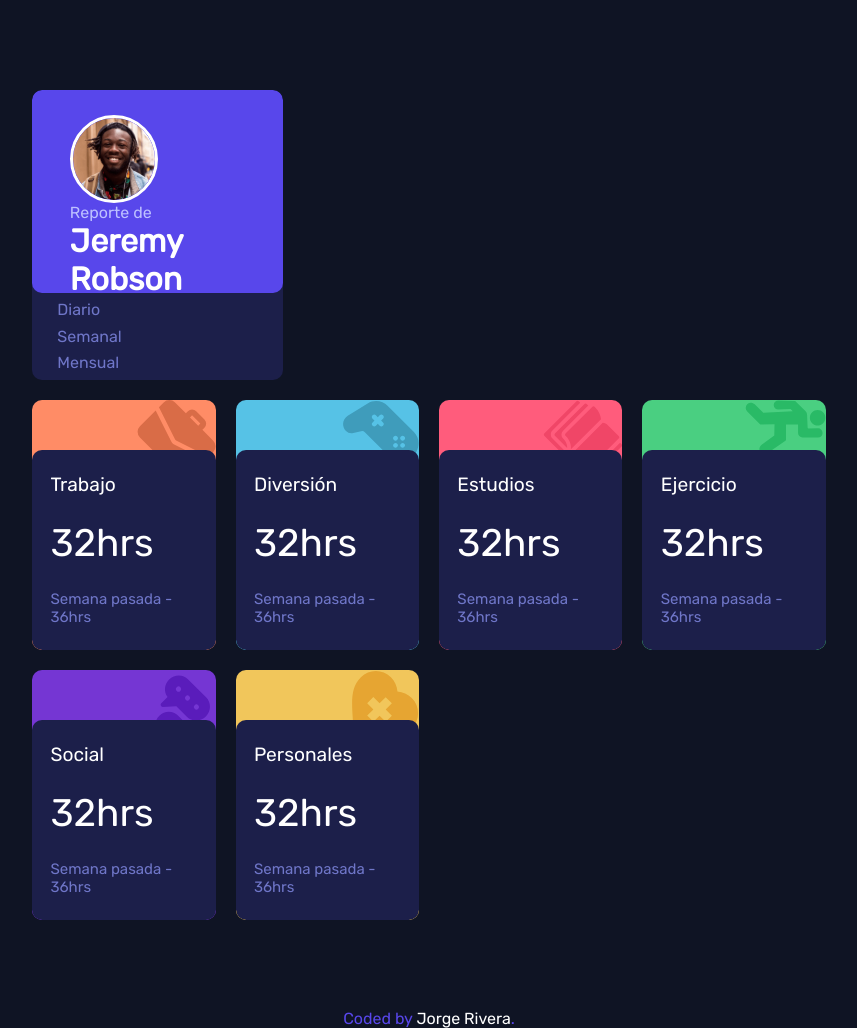
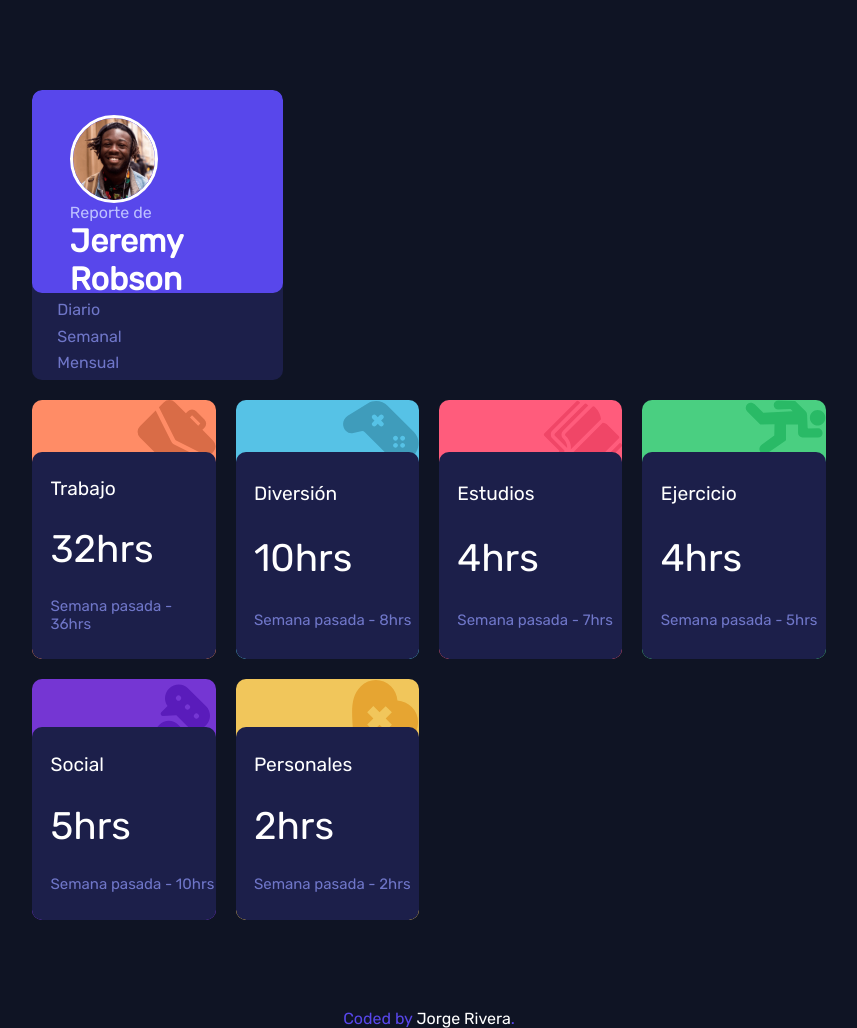
Before and after one commit to JorgeR-Code/time-tracking, a plain HTML site: page index.html in a window 1280 px wide. Shown: the whole page, without its empty margins (211-1068 px from the left). Drawn offline with nearby package versions, Linux system fonts and the light colour scheme.

Commit message:
changed the first values

```diff
--- a/index.html
+++ b/index.html
@@ -49,10 +49,10 @@
             <i></i>
           </div>
           <div class="midDes">
-            <p id="pCurrent">32hrs</p>
+            <p id="pCurrent">10hrs</p>
           </div>
           <div class="botDes">
-            <p id="pPrevious">Semana pasada - 36hrs</p>
+            <p id="pPrevious">Semana pasada - 8hrs</p>
           </div>
         </div>
       </div>
@@ -63,10 +63,10 @@
             <i></i>
           </div>
           <div class="midDes">
-            <p id="sCurrent">32hrs</p>
+            <p id="sCurrent">4hrs</p>
           </div>
           <div class="botDes">
-            <p id="sPrevious">Semana pasada - 36hrs</p>
+            <p id="sPrevious">Semana pasada - 7hrs</p>
           </div>
         </div>
       </div>
@@ -77,10 +77,10 @@
             <i></i>
           </div>
           <div class="midDes">
-            <p id="eCurrent">32hrs</p>
+            <p id="eCurrent">4hrs</p>
           </div>
           <div class="botDes">
-            <p id="ePrevious">Semana pasada - 36hrs</p>
+            <p id="ePrevious">Semana pasada - 5hrs</p>
           </div>
         </div>
       </div>
@@ -91,10 +91,10 @@
             <i></i>
           </div>
           <div class="midDes">
-            <p id="soCurrent">32hrs</p>
+            <p id="soCurrent">5hrs</p>
           </div>
           <div class="botDes">
-            <p id="soPrevious">Semana pasada - 36hrs</p>
+            <p id="soPrevious">Semana pasada - 10hrs</p>
           </div>
         </div>
       </div>
@@ -105,10 +105,10 @@
             <i></i>
           </div>
           <div class="midDes">
-            <p id="ssCurrent">32hrs</p>
+            <p id="ssCurrent">2hrs</p>
           </div>
           <div class="botDes">
-            <p id="ssPrevious">Semana pasada - 36hrs</p>
+            <p id="ssPrevious">Semana pasada - 2hrs</p>
           </div>
         </div>
       </div>
```
